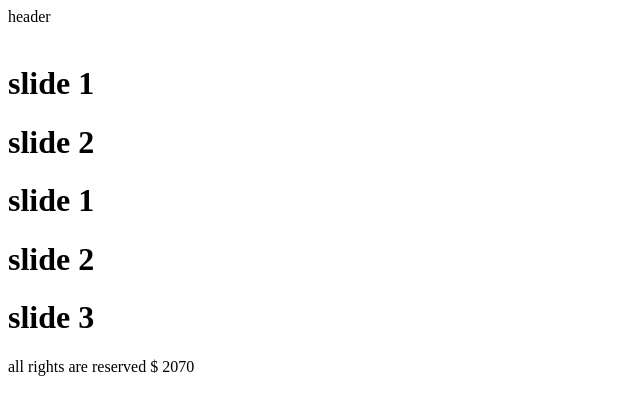
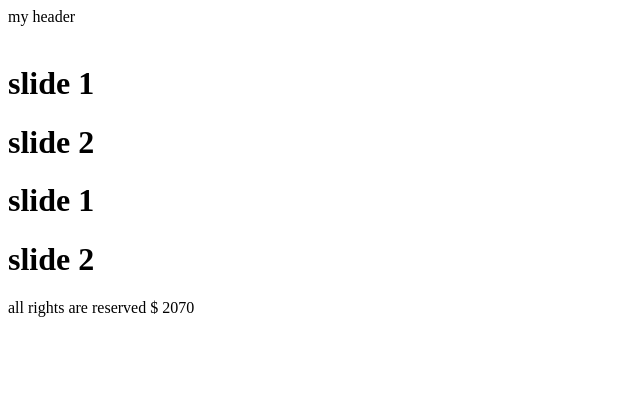
Before and after one commit to hadi78hh/git-proge-1, a plain HTML site: page index.html in a window 1280 px wide. Shown: the whole page, without its empty margins (0-640 px from the left). Drawn offline with Linux system fonts and the light colour scheme.

Commit message:
some change in dev

```diff
--- a/index.html
+++ b/index.html
@@ -9,7 +9,7 @@
 </head>
 <body>
    <header>
-        header
+       my header
    </header>
    <div class="banner">
      <img src="patience.jpg" alt="">
@@ -21,7 +21,6 @@
      <div class="slider">
           <h1> slide 1 </h1>
           <h1> slide 2 </h1>
-          <h1> slide 3 </h1>
      </div>
      <footer>
           all rights are reserved $ 2070
```
